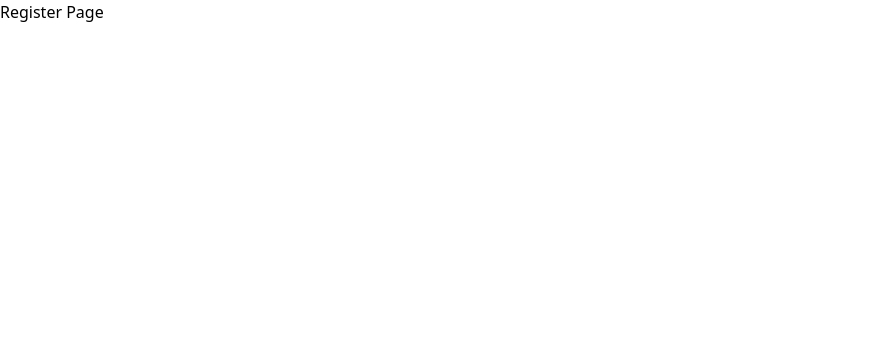
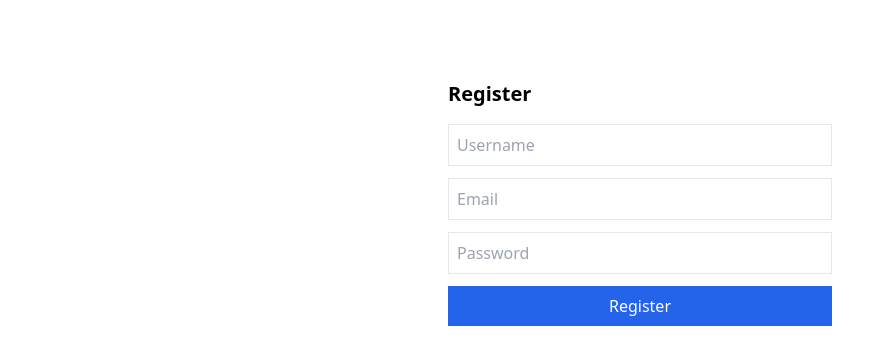
Before and after one commit to csv1702/Chat_Application, a React (Create React App) app in the folder client/: page /register in a window 1280 px wide. Shown: the top 364 px of the page, without its empty margins (0-894 px from the left). Built offline with nearby package versions, Linux system fonts and the light colour scheme; no server answers.

Commit message:
Register & Login Working

```diff
--- a/client/src/pages/Chat.js
+++ b/client/src/pages/Chat.js
@@ -1,5 +1,26 @@
+import api from "../services/api";
+import { useAuth } from "../context/AuthContext";
+
 const Chat = () => {
-  return <div>Chat Page (Protected)</div>;
+  const { user, setUser } = useAuth();
+
+  const logout = async () => {
+    await api.post("/auth/logout");
+    setUser(null);
+  };
+
+  return (
+    <div className="p-4">
+      <p className="mb-4">Welcome, {user.username}</p>
+
+      <button
+        onClick={logout}
+        className="bg-red-500 text-white px-4 py-2"
+      >
+        Logout
+      </button>
+    </div>
+  );
 };
 
 export default Chat;
--- a/client/src/pages/Login.js
+++ b/client/src/pages/Login.js
@@ -1,5 +1,59 @@
+import { useState } from "react";
+import { useNavigate } from "react-router-dom";
+import api from "../services/api";
+import { useAuth } from "../context/AuthContext";
+
 const Login = () => {
-  return <div>Login Page</div>;
+  const [email, setEmail] = useState("");
+  const [password, setPassword] = useState("");
+  const [error, setError] = useState("");
+
+  const navigate = useNavigate();
+  const { setUser } = useAuth();
+
+  const handleSubmit = async (e) => {
+    e.preventDefault();
+    setError("");
+
+    try {
+      await api.post("/auth/login", { email, password });
+      const res = await api.get("/auth/me");
+      setUser(res.data);
+      navigate("/");
+    } catch (err) {
+      setError("Invalid credentials");
+    }
+  };
+
+  return (
+    <div className="max-w-sm mx-auto mt-20">
+      <h2 className="text-xl font-semibold mb-4">Login</h2>
+
+      {error && <p className="text-red-500 mb-2">{error}</p>}
+
+      <form onSubmit={handleSubmit} className="space-y-3">
+        <input
+          type="email"
+          placeholder="Email"
+          className="w-full border p-2"
+          value={email}
+          onChange={(e) => setEmail(e.target.value)}
+        />
+
+        <input
+          type="password"
+          placeholder="Password"
+          className="w-full border p-2"
+          value={password}
+          onChange={(e) => setPassword(e.target.value)}
+        />
+
+        <button className="w-full bg-blue-600 text-white py-2">
+          Login
+        </button>
+      </form>
+    </div>
+  );
 };
 
 export default Login;
--- a/client/src/pages/Register.js
+++ b/client/src/pages/Register.js
@@ -1,5 +1,67 @@
+import { useState } from "react";
+import { useNavigate } from "react-router-dom";
+import api from "../services/api";
+
 const Register = () => {
-  return <div>Register Page</div>;
+  const [username, setUsername] = useState("");
+  const [email, setEmail] = useState("");
+  const [password, setPassword] = useState("");
+  const [error, setError] = useState("");
+
+  const navigate = useNavigate();
+
+  const handleSubmit = async (e) => {
+    e.preventDefault();
+    setError("");
+
+    try {
+      await api.post("/auth/register", {
+        username,
+        email,
+        password,
+      });
+      navigate("/login");
+    } catch (err) {
+      setError("Registration failed");
+    }
+  };
+
+  return (
+    <div className="max-w-sm mx-auto mt-20">
+      <h2 className="text-xl font-semibold mb-4">Register</h2>
+
+      {error && <p className="text-red-500 mb-2">{error}</p>}
+
+      <form onSubmit={handleSubmit} className="space-y-3">
+        <input
+          placeholder="Username"
+          className="w-full border p-2"
+          value={username}
+          onChange={(e) => setUsername(e.target.value)}
+        />
+
+        <input
+          type="email"
+          placeholder="Email"
+          className="w-full border p-2"
+          value={email}
+          onChange={(e) => setEmail(e.target.value)}
+        />
+
+        <input
+          type="password"
+          placeholder="Password"
+          className="w-full border p-2"
+          value={password}
+          onChange={(e) => setPassword(e.target.value)}
+        />
+
+        <button className="w-full bg-blue-600 text-white py-2">
+          Register
+        </button>
+      </form>
+    </div>
+  );
 };
 
 export default Register;
```
